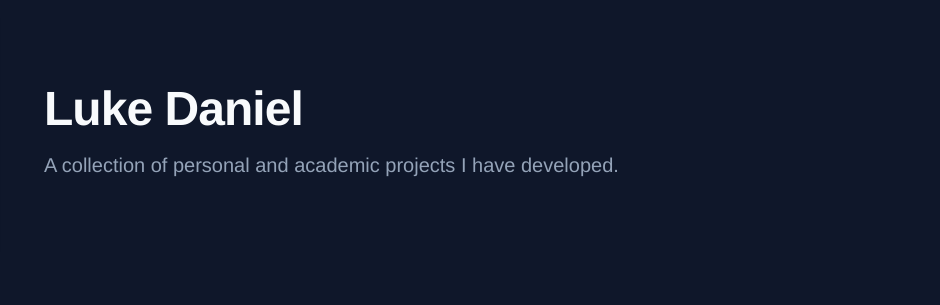
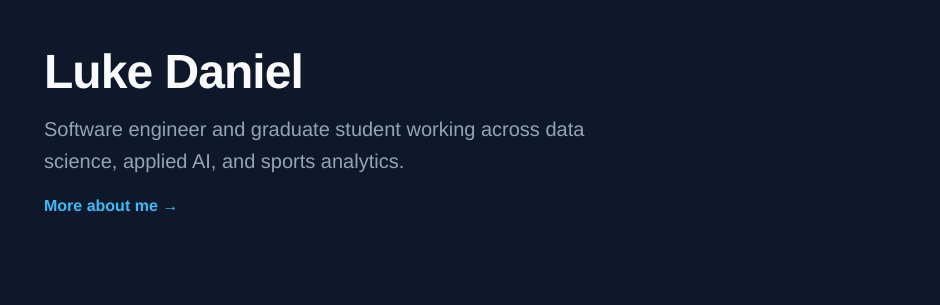
Before and after one commit to LukeBDaniel/LukeBDaniel.github.io, an Astro site: page / in a window 1280 px wide. Shown: the part 151-456 px from the top of the page, 340-1280 px from the left. Built offline with nearby package versions, Linux system fonts and the light colour scheme; Astro itself is replaced by a stand-in of ours.

Commit message:
Update index.astro

```diff
--- a/src/pages/index.astro
+++ b/src/pages/index.astro
@@ -26,8 +26,9 @@ const posts = (await getCollection('blog')).sort(
 				<div class="hero-text">
 					<h1>Luke Daniel</h1>
 					<p class="subtitle">
-						A collection of personal and academic projects I have developed.
+						Software engineer and graduate student working across data science, applied AI, and sports analytics.
 					</p>
+					<a href="/about" class="about-link">More about me &rarr;</a>
 				</div>
 			</div>
 
@@ -119,6 +120,11 @@ const posts = (await getCollection('blog')).sort(
 		max-width: 600px;
 		margin: 0;
 	}
+	.about-link {
+		display: inline-block;
+		margin-top: 1em;
+		font-weight: 600;
+	}
 	@media (max-width: 720px) {
 		.hero {
 			flex-direction: column;
```
